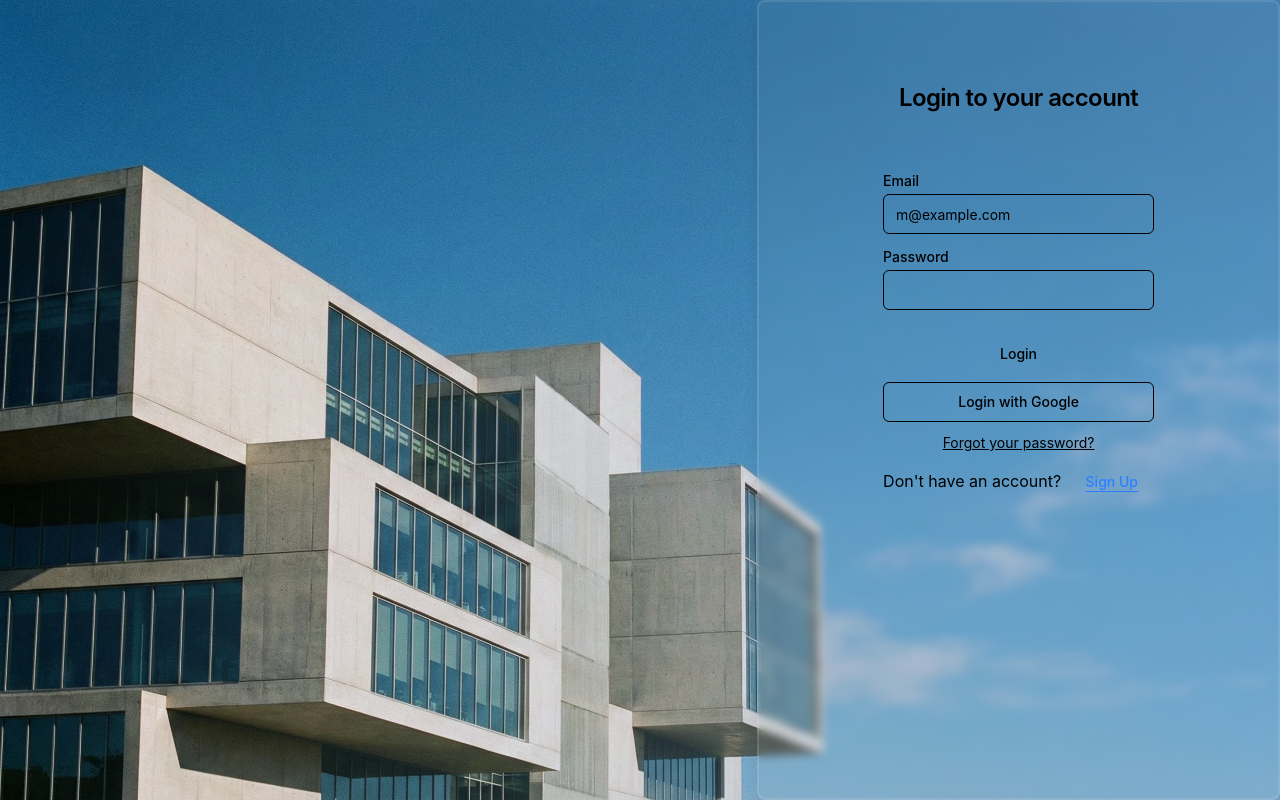
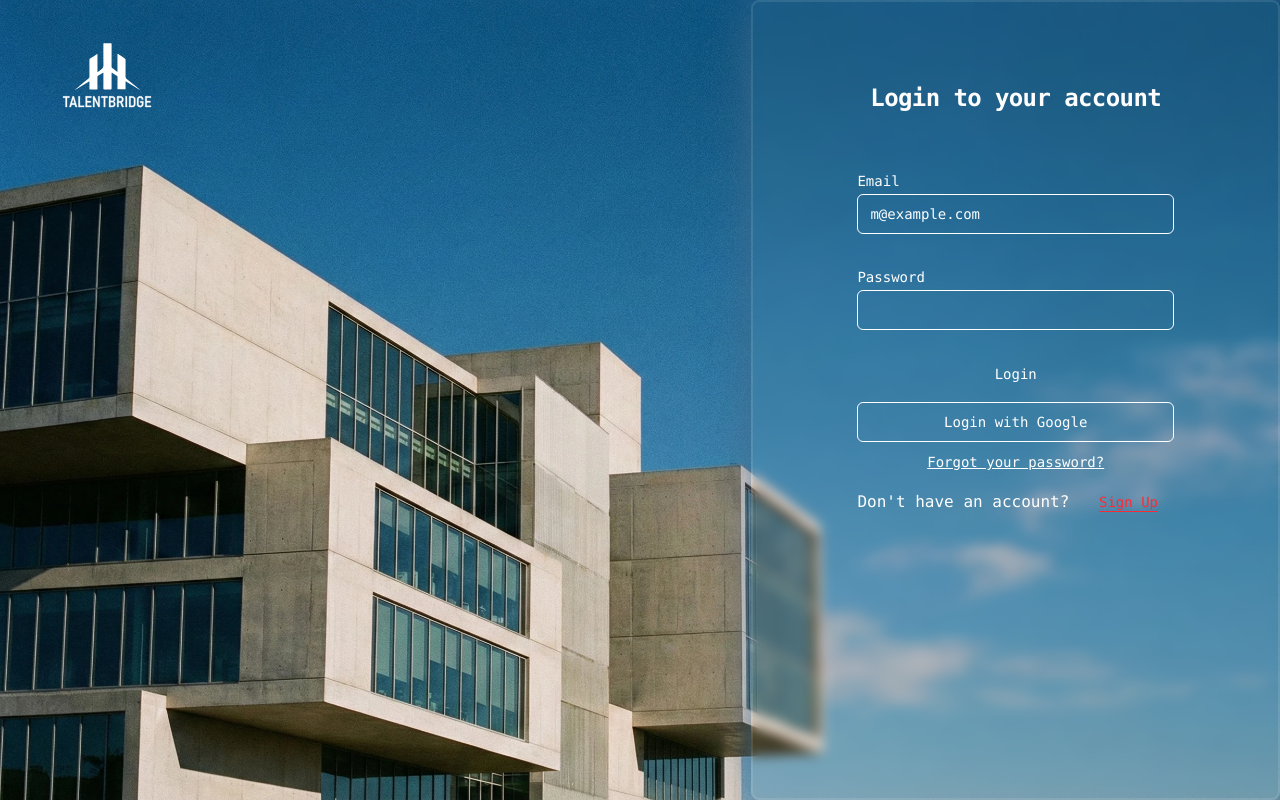
Before and after one commit to madhubikram/talent-bridge, a Vue app in the folder Client/: page / in a window 1280 px wide. Built offline with nearby package versions, Linux system fonts and the light colour scheme.

Commit message:
feat: implement initial login page with form, UI components, and branding assets.

```diff
--- a/Client/src/pages/auth/login.vue
+++ b/Client/src/pages/auth/login.vue
@@ -12,29 +12,32 @@ import { Label } from '@/components/ui/label'
 </script>
 
 <template>
-<div class="login-page justify-center items-center h-screen">
-  <div class="absolute inset-0 bg-gradient-to-l from-blue-300/40 to-transparent pointer-events-none">
+
+<div class="login-page justify-center items-center h-screen font-mono">
+<img src="@/assets/logocopy.svg" alt="Company Logo" class="w-24 h-24 absolute top-5 left-5 z-10 ml-10">
+  <div class="absolute inset-0 bg-gradient-to-l from-black-100/10 to-transparent ">
     <div class="flex justify-end h-full">
-      <div class="bg-white/5  rounded-lg border-2 backdrop-blur-[4px] border-white/10 shadow-lg">
-        <Card class="ml-25 mr-25 border-none shadow-none mt-15  ">
-          <CardHeader class="text-center">
+
+      <div class="bg-white/5  rounded-lg border-2 backdrop-blur-[6px] border-white/10 shadow-red">
+        <Card class="ml-20 mr-20 border-none shadow-none mt-15  ">
+          <CardHeader class="text-center text-white">
             <CardTitle>Login to your account</CardTitle>
           </CardHeader>
           <CardContent>
             <form>
-              <div class="grid w-full items-center gap-4">
+              <div class="grid w-full items-center gap-4 text-white">
                 <div class="mt-10 flex flex-col space-y-1.5">
                   <Label for="email">Email</Label>
                   <Input id="email" type="email" placeholder="m@example.com" />
                 </div>
-                <div class="flex flex-col space-y-1.5">
+                <div class="flex flex-col space-y-1.5 mt-5">
                     <Label for="password">Password</Label>
                   <Input id="password" type="password" />
                 </div>
               </div>
             </form>
           </CardContent>
-          <CardFooter class="flex flex-col gap-2">
+          <CardFooter class="flex flex-col gap-2 text-white">
             <Button class="w-full">
               Login
             </Button>
@@ -48,7 +51,7 @@ import { Label } from '@/components/ui/label'
                 </div>
             <div>
               Don't have an account?
-              <Button variant="link" class="ml-1 text-blue-500 underline">
+              <Button variant="link" class="ml-1 text-red-500 underline">
                 Sign Up
               </Button>
             </div>
@@ -64,6 +67,9 @@ import { Label } from '@/components/ui/label'
 .login-page {
     background-image: url('@/assets/Gemini_Generated_Image_dx8j0adx8j0adx8j-clean.webp');
     background-size: cover;
+    position: relative;
 }
-
+.shadow-red {
+  box-shadow: 0px 1px 50px -5px rgb(70, 107, 141);
+}
 </style>
```
Also changed, not shown: Client/src/assets/logo.svg (added), Client/src/assets/logocopy.svg (added).
